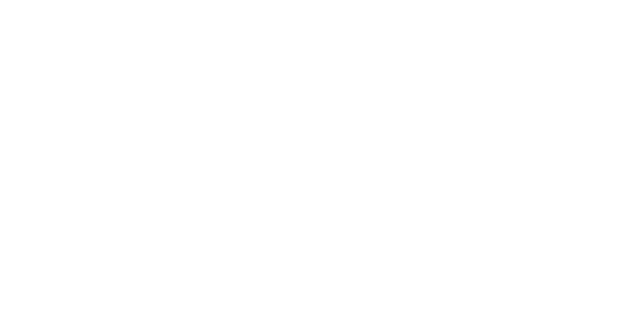
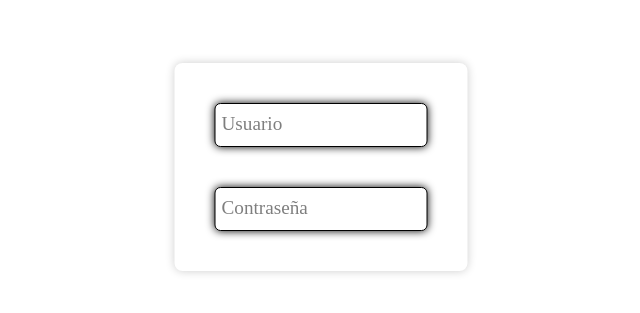
Before and after one commit to NecronX24/portfolio, a Vue app: page /login in a window 1280 px wide. Before the commit this address had no page. Shown: the part 233-546 px from the top of the page, without its empty margins (319-959 px from the left). Built offline with nearby package versions, Linux system fonts and the light colour scheme.

Commit message:
feat: login base page created

```diff
--- /dev/null
+++ b/src/pages/Login.vue
@@ -0,0 +1,15 @@
+<script setup>
+    import Input from "@/components/Input.vue"
+    import InputCard from "@/components/InputCard.vue"
+</script>
+
+<template>
+    <InputCard>
+        <Input span-text="Usuario"/>
+        <Input span-text="Contraseña" type="password"/>
+    </InputCard>
+</template>
+
+<styles scoped>
+
+</styles>
--- a/src/router/index.js
+++ b/src/router/index.js
@@ -1,4 +1,5 @@
 import Home from "@/pages/Home.vue";
+import Login from "@/pages/Login.vue";
 import { createRouter, createWebHistory } from "vue-router";
 
 const router = createRouter({
@@ -8,7 +9,12 @@
         path: "/",
         name: "home",
         component: Home
-    },
+        },
+        {
+            path: "/login",
+            name: "login",
+            component: Login
+        }
 ]
 })
 
```
